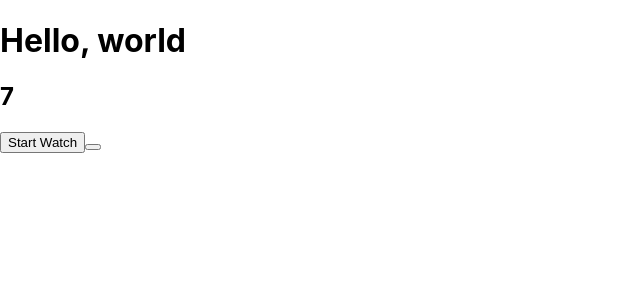
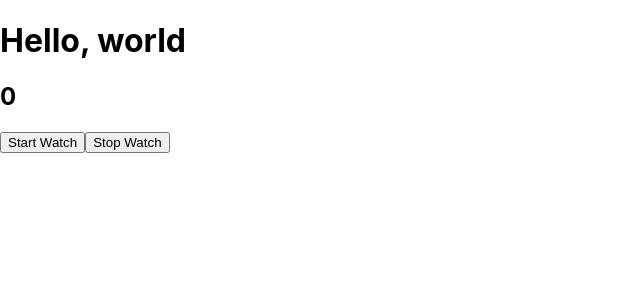
Before and after one commit to vlasoffivan95/stopwatch-practice, a React (Create React App) app: page / in a window 1280 px wide. Shown: the top 300 px of the page, without its empty margins (0-640 px from the left). Built offline with nearby package versions, Linux system fonts and the light colour scheme; the HTML template or start-up script is replaced by a standard one.

Commit message:
add timer and stop

```diff
--- a/src/components/StopWatch/index.jsx
+++ b/src/components/StopWatch/index.jsx
@@ -3,12 +3,11 @@ import React, { Component } from "react";
 class StopWatch extends Component {
   state = {
     startNumber: 0,
-    statusWatch: true,
+    statusWatch: false,
   };
 
-  startWatch = () => {
+  startInterval = () => {
     const { startNumber, statusWatch } = this.state;
-    this.setState((state)=> ({statusWatch:true}))
     if (statusWatch) {
       this.setState((state) => ({
         startNumber: state.startNumber + 1,
@@ -16,31 +15,38 @@ class StopWatch extends Component {
     }
   };
 
+  startWatch = () => {
+    const {statusWatch} = this.state;
+    this.setState({statusWatch:true})
+  }
+
   stopWatch = () => {
     const { statusWatch } = this.state;
     this.setState((state) => ({
-      statusWatch: !state.statusWatch,
+      statusWatch: false,
     }));
   };
 
   componentDidMount() {
-    this.timerID = setInterval(this.startWatch, 1000);
+    this.timerID = setInterval(this.startInterval, 1000);
   }
-
-  componentDidUpdate() {}
+  componentDidUpdate() {
+    console.log("update");
+  }
 
   componentWillUnmount() {
     clearInterval(this.timerID);
+    console.log("willunmount");
   }
 
   render() {
-    const { startNumber } = this.state;
+    const { startNumber, statusWatch } = this.state;
     return (
       <div>
         <h1>Hello, world</h1>
         <h2>{startNumber}</h2>
         <button onClick={this.startWatch}>Start Watch</button>
-        <button onClick={this.stopWatch}></button>
+        <button onClick={this.stopWatch}>Stop Watch</button>
       </div>
     );
   }
```
